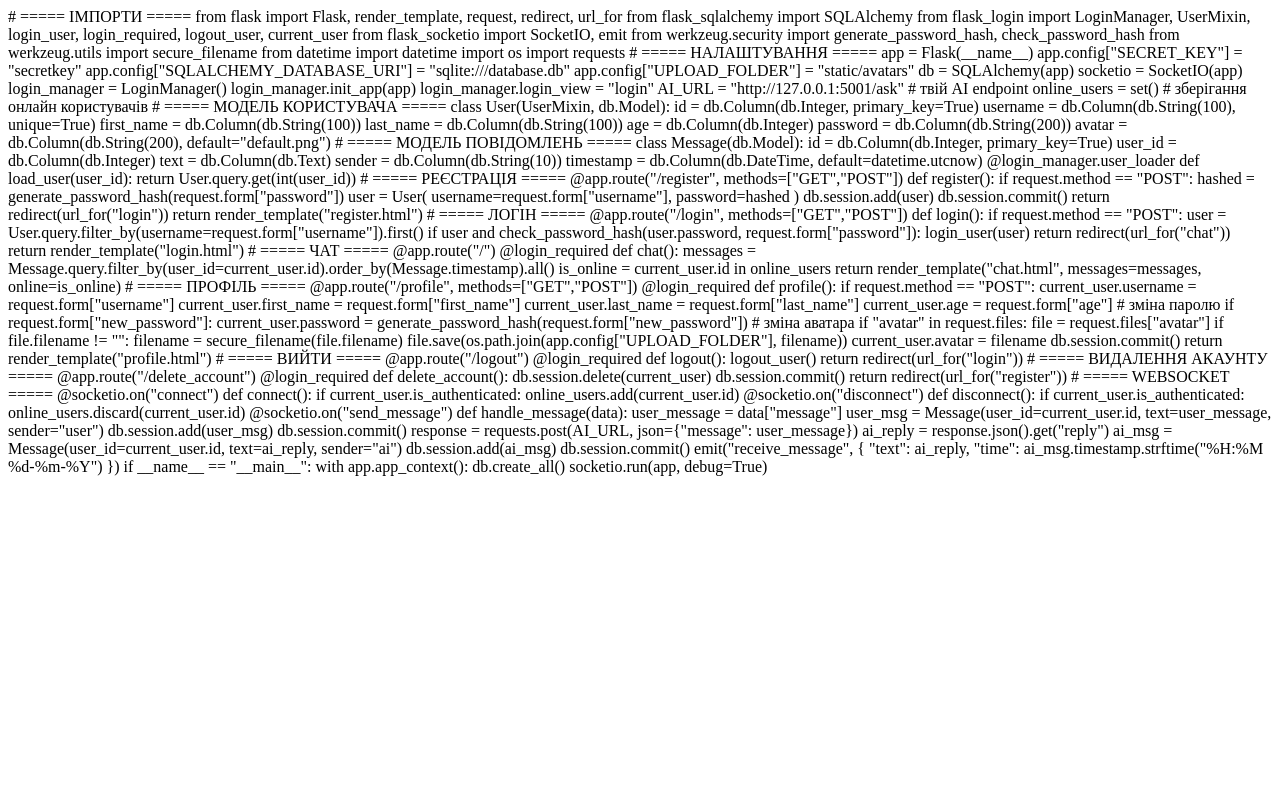
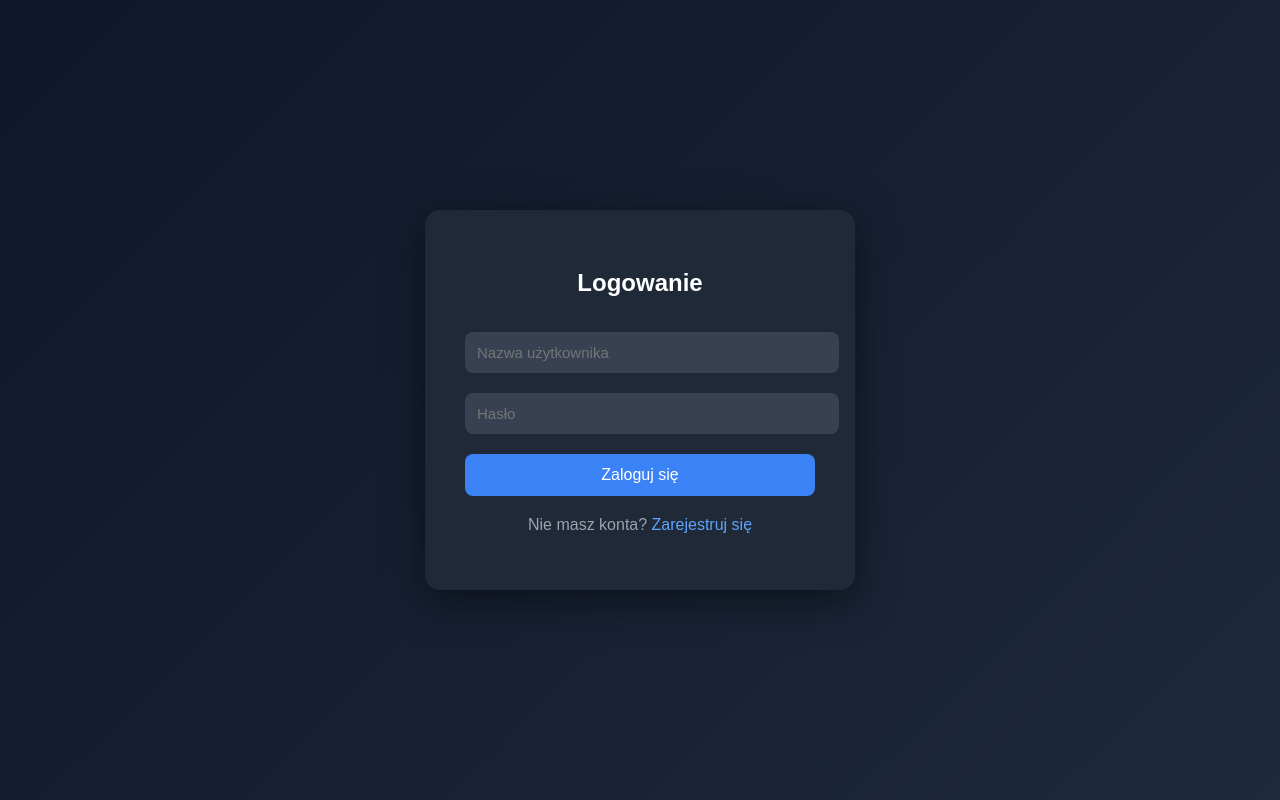
Before and after one commit to TeaGamer/ProjectWithRegestration, a Flask app: page /login in a window 1280 px wide. Run offline with Flask 3, Linux system fonts and the light colour scheme.

Commit message:
Відновлення стандартної роботи login.html

```diff
--- a/app/templates/login.html
+++ b/app/templates/login.html
@@ -1,159 +1,200 @@
+<!DOCTYPE html>
+<html lang="pl">
 
-# ===== ІМПОРТИ =====
-from flask import Flask, render_template, request, redirect, url_for
-from flask_sqlalchemy import SQLAlchemy
-from flask_login import LoginManager, UserMixin, login_user, login_required, logout_user, current_user
-from flask_socketio import SocketIO, emit
-from werkzeug.security import generate_password_hash, check_password_hash
-from werkzeug.utils import secure_filename
-from datetime import datetime
-import os
-import requests
+<head>
 
-# ===== НАЛАШТУВАННЯ =====
-app = Flask(__name__)
-app.config["SECRET_KEY"] = "secretkey"
-app.config["SQLALCHEMY_DATABASE_URI"] = "sqlite:///database.db"
-app.config["UPLOAD_FOLDER"] = "static/avatars"
+<meta charset="UTF-8">
+<title>Logowanie</title>
 
-db = SQLAlchemy(app)
-socketio = SocketIO(app)
+<style>
 
-login_manager = LoginManager()
-login_manager.init_app(app)
-login_manager.login_view = "login"
+/* ===== BODY ===== */
 
-AI_URL = "http://127.0.0.1:5001/ask"  # твій AI endpoint
+body{
+    margin:0;
+    font-family:Arial;
+    background:linear-gradient(135deg,#0f172a,#1e293b);
+    height:100vh;
 
-online_users = set()  # зберігання онлайн користувачів
+    display:flex;
+    justify-content:center;
+    align-items:center;
+}
 
-# ===== МОДЕЛЬ КОРИСТУВАЧА =====
-class User(UserMixin, db.Model):
-    id = db.Column(db.Integer, primary_key=True)
-    username = db.Column(db.String(100), unique=True)
-    first_name = db.Column(db.String(100))
-    last_name = db.Column(db.String(100))
-    age = db.Column(db.Integer)
-    password = db.Column(db.String(200))
-    avatar = db.Column(db.String(200), default="default.png")
+/* ===== BUBBLE ===== */
 
-# ===== МОДЕЛЬ ПОВІДОМЛЕНЬ =====
-class Message(db.Model):
-    id = db.Column(db.Integer, primary_key=True)
-    user_id = db.Column(db.Integer)
-    text = db.Column(db.Text)
-    sender = db.Column(db.String(10))
-    timestamp = db.Column(db.DateTime, default=datetime.utcnow)
+.login-box{
+    background:#1f2937;
+    padding:40px;
 
-@login_manager.user_loader
-def load_user(user_id):
-    return User.query.get(int(user_id))
+    width:350px;
 
-# ===== РЕЄСТРАЦІЯ =====
-@app.route("/register", methods=["GET","POST"])
-def register():
-    if request.method == "POST":
-        hashed = generate_password_hash(request.form["password"])
-        user = User(
-            username=request.form["username"],
-            password=hashed
-        )
-        db.session.add(user)
-        db.session.commit()
-        return redirect(url_for("login"))
-    return render_template("register.html")
+    border-radius:15px;
 
-# ===== ЛОГІН =====
-@app.route("/login", methods=["GET","POST"])
-def login():
-    if request.method == "POST":
-        user = User.query.filter_by(username=request.form["username"]).first()
-        if user and check_password_hash(user.password, request.form["password"]):
-            login_user(user)
-            return redirect(url_for("chat"))
-    return render_template("login.html")
+    box-shadow:0 10px 40px rgba(0,0,0,0.5);
 
-# ===== ЧАТ =====
-@app.route("/")
-@login_required
-def chat():
-    messages = Message.query.filter_by(user_id=current_user.id).order_by(Message.timestamp).all()
-    is_online = current_user.id in online_users
-    return render_template("chat.html", messages=messages, online=is_online)
+    animation:appear 0.6s ease;
+}
 
-# ===== ПРОФІЛЬ =====
-@app.route("/profile", methods=["GET","POST"])
-@login_required
-def profile():
-    if request.method == "POST":
-        current_user.username = request.form["username"]
-        current_user.first_name = request.form["first_name"]
-        current_user.last_name = request.form["last_name"]
-        current_user.age = request.form["age"]
+/* ===== ANIMATION ===== */
 
-        # зміна паролю
-        if request.form["new_password"]:
-            current_user.password = generate_password_hash(request.form["new_password"])
+@keyframes appear{
 
-        # зміна аватара
-        if "avatar" in request.files:
-            file = request.files["avatar"]
-            if file.filename != "":
-                filename = secure_filename(file.filename)
-                file.save(os.path.join(app.config["UPLOAD_FOLDER"], filename))
-                current_user.avatar = filename
+from{
+opacity:0;
+transform:translateY(-20px);
+}
 
-        db.session.commit()
+to{
+opacity:1;
+transform:translateY(0);
+}
 
-    return render_template("profile.html")
+}
 
-# ===== ВИЙТИ =====
-@app.route("/logout")
-@login_required
-def logout():
-    logout_user()
-    return redirect(url_for("login"))
+/* ===== TITLE ===== */
 
-# ===== ВИДАЛЕННЯ АКАУНТУ =====
-@app.route("/delete_account")
-@login_required
-def delete_account():
-    db.session.delete(current_user)
-    db.session.commit()
-    return redirect(url_for("register"))
+h2{
+    text-align:center;
+    color:white;
+    margin-bottom:25px;
+}
 
-# ===== WEBSOCKET =====
-@socketio.on("connect")
-def connect():
-    if current_user.is_authenticated:
-        online_users.add(current_user.id)
+/* ===== INPUT ===== */
 
-@socketio.on("disconnect")
-def disconnect():
-    if current_user.is_authenticated:
-        online_users.discard(current_user.id)
+input{
 
-@socketio.on("send_message")
-def handle_message(data):
-    user_message = data["message"]
+width:100%;
 
-    user_msg = Message(user_id=current_user.id, text=user_message, sender="user")
-    db.session.add(user_msg)
-    db.session.commit()
+padding:12px;
 
-    response = requests.post(AI_URL, json={"message": user_message})
-    ai_reply = response.json().get("reply")
+margin:10px 0;
 
-    ai_msg = Message(user_id=current_user.id, text=ai_reply, sender="ai")
-    db.session.add(ai_msg)
-    db.session.commit()
+border-radius:8px;
 
-    emit("receive_message", {
-        "text": ai_reply,
-        "time": ai_msg.timestamp.strftime("%H:%M %d-%m-%Y")
-    })
+border:none;
 
-if __name__ == "__main__":
-    with app.app_context():
-        db.create_all()
-    socketio.run(app, debug=True)
+background:#374151;
+
+color:white;
+
+font-size:15px;
+
+}
+
+/* ===== INPUT FOCUS ===== */
+
+input:focus{
+
+outline:none;
+
+background:#4b5563;
+
+}
+
+/* ===== BUTTON ===== */
+
+button{
+
+width:100%;
+
+padding:12px;
+
+margin-top:10px;
+
+border:none;
+
+border-radius:8px;
+
+background:#3b82f6;
+
+color:white;
+
+font-size:16px;
+
+cursor:pointer;
+
+transition:0.3s;
+
+}
+
+/* ===== BUTTON HOVER ===== */
+
+button:hover{
+
+background:#2563eb;
+
+transform:scale(1.03);
+
+}
+
+/* ===== LINK ===== */
+
+a{
+
+color:#60a5fa;
+
+text-decoration:none;
+
+}
+
+a:hover{
+
+text-decoration:underline;
+
+}
+
+/* ===== TEXT ===== */
+
+p{
+
+text-align:center;
+
+color:#9ca3af;
+
+margin-top:20px;
+
+}
+
+</style>
+
+</head>
+
+<body>
+
+<div class="login-box">
+
+<h2>Logowanie</h2>
+
+<form method="POST">
+
+<input
+type="text"
+name="username"
+placeholder="Nazwa użytkownika"
+required
+>
+
+<input
+type="password"
+name="password"
+placeholder="Hasło"
+required
+>
+
+<button type="submit">
+Zaloguj się
+</button>
+
+</form>
+
+<p>
+Nie masz konta?
+<a href="/register">Zarejestruj się</a>
+</p>
+
+</div>
+
+</body>
+
+</html>
```
Also changed, not shown: app/templates/profile.html (added, +25 -0 lines), app/instance/database.db (added).
